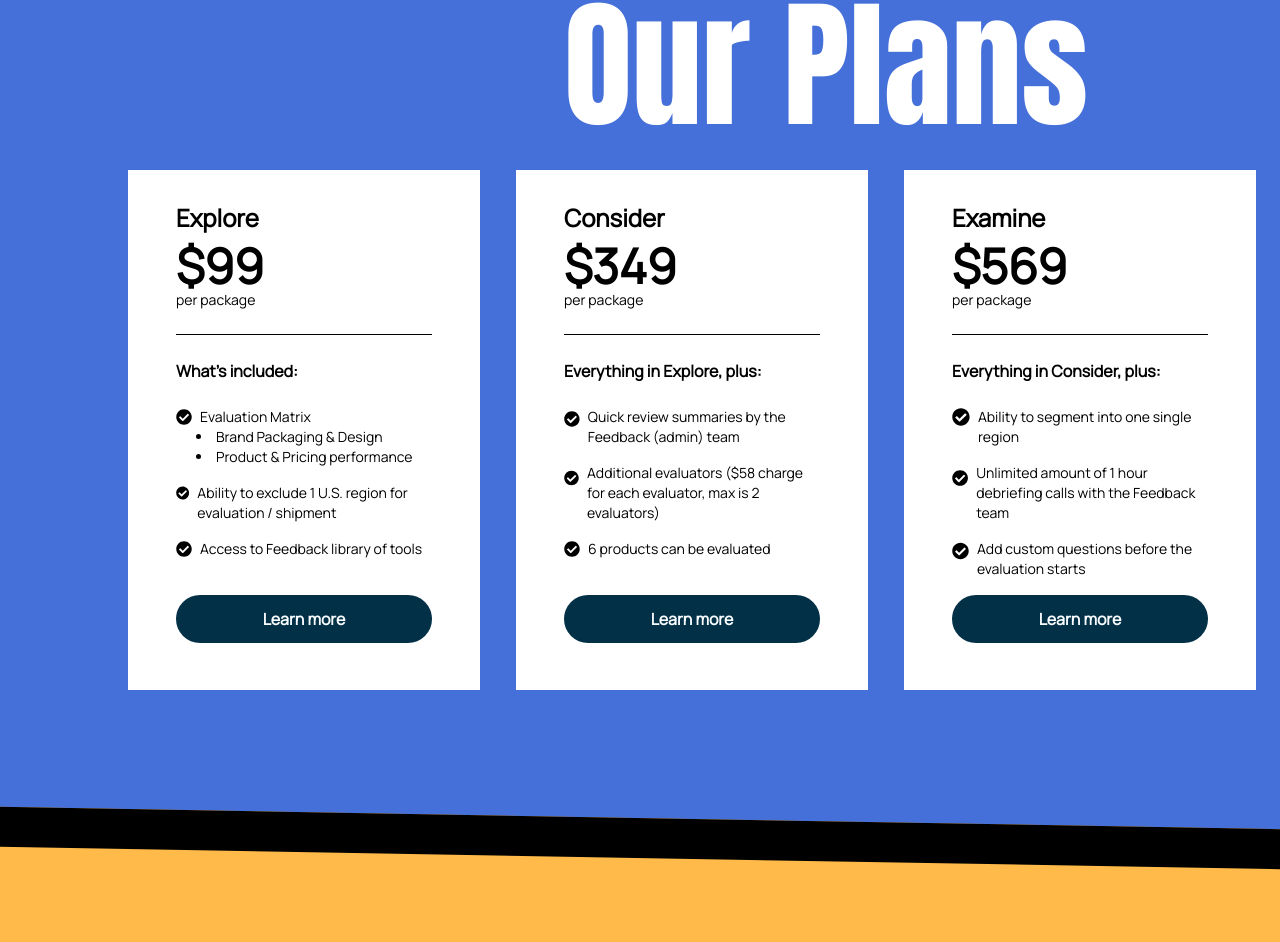
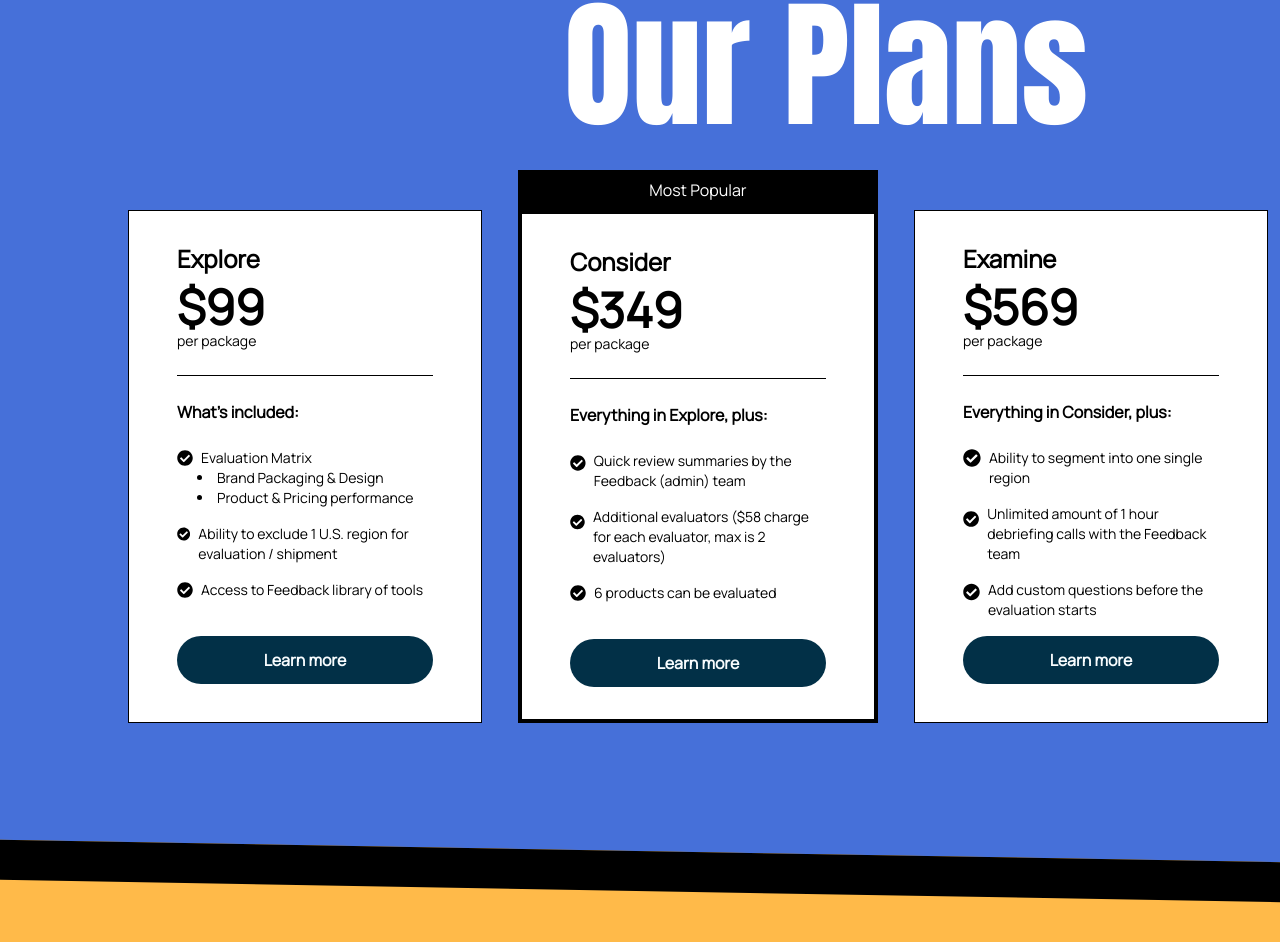
Before and after one commit to LetsRuminate/ruminate-feedback, a React (Vite) app: page / in a window 1280 px wide. Shown: the part 6246-7188 px from the top of the page. Built offline with nearby package versions, Linux system fonts and the light colour scheme; no server answers.

Commit message:
finished QA with Home page

```diff
--- a/src/pages/home/our-plans/index.tsx
+++ b/src/pages/home/our-plans/index.tsx
@@ -11,7 +11,7 @@ export default function Plans() {
             Our Plans
           </h1>
           <div className="md:flex px-32 md:gap-9">
-            <div className="bg-white py-8 px-12 h-[520px]">
+            <div className="bg-white py-8 px-12 mt-10 border-black border">
               <header className="pb-6 border-b border-black">
                 <h3 className="text-2xl font-manrope font-bold">Explore</h3>
                 <h2 className="text-5xl font-manrope font-bold pt-2">$99</h2>
@@ -58,11 +58,19 @@ export default function Plans() {
               </footer>
             </div>
             {/* second box */}
-            <div className="bg-white py-8 px-12">
+            <div className="">
+              <div className="bg-black py-2 text-center">
+                <p className="text-white text-base font-manrope font-medium">
+                  Most Popular
+                </p>
+              </div>
+              <div className="bg-white py-8 px-12 border-black border-4">
                 <header className="pb-6 border-b border-black">
                   <h3 className="text-2xl font-manrope font-bold">Consider</h3>
                   <h2 className="text-5xl font-manrope font-bold pt-2">$349</h2>
-                <p className="text-sm font-manrope font-medium">per package</p>
+                  <p className="text-sm font-manrope font-medium">
+                    per package
+                  </p>
                 </header>
                 <main className="w-64">
                   {/* for the below title, check with Designer Sally because it does not look bold enough */}
@@ -78,8 +86,8 @@ export default function Plans() {
                   <div className="flex items-start gap-2 py-4">
                     <FaCheckCircle className="text-3xl" />
                     <p className="text-sm font-manrope font-normal">
-                    Additional evaluators ($58 charge for each evaluator, max is
-                    2 evaluators)
+                      Additional evaluators ($58 charge for each evaluator, max
+                      is 2 evaluators)
                     </p>
                   </div>
                   <div className="flex items-center gap-2">
@@ -95,8 +103,9 @@ export default function Plans() {
                   </button>
                 </footer>
               </div>
+            </div>
             {/* third box */}
-            <div className="bg-white py-8 px-12 h-[520px]">
+            <div className="bg-white py-8 px-12 mt-10 border-black border">
               <header className="pb-6 border-b border-black">
                 <h3 className="text-2xl font-manrope font-bold">Examine</h3>
                 <h2 className="text-5xl font-manrope font-bold pt-2">$569</h2>
```
Lines whose indentation alone changed are shown as unchanged.
